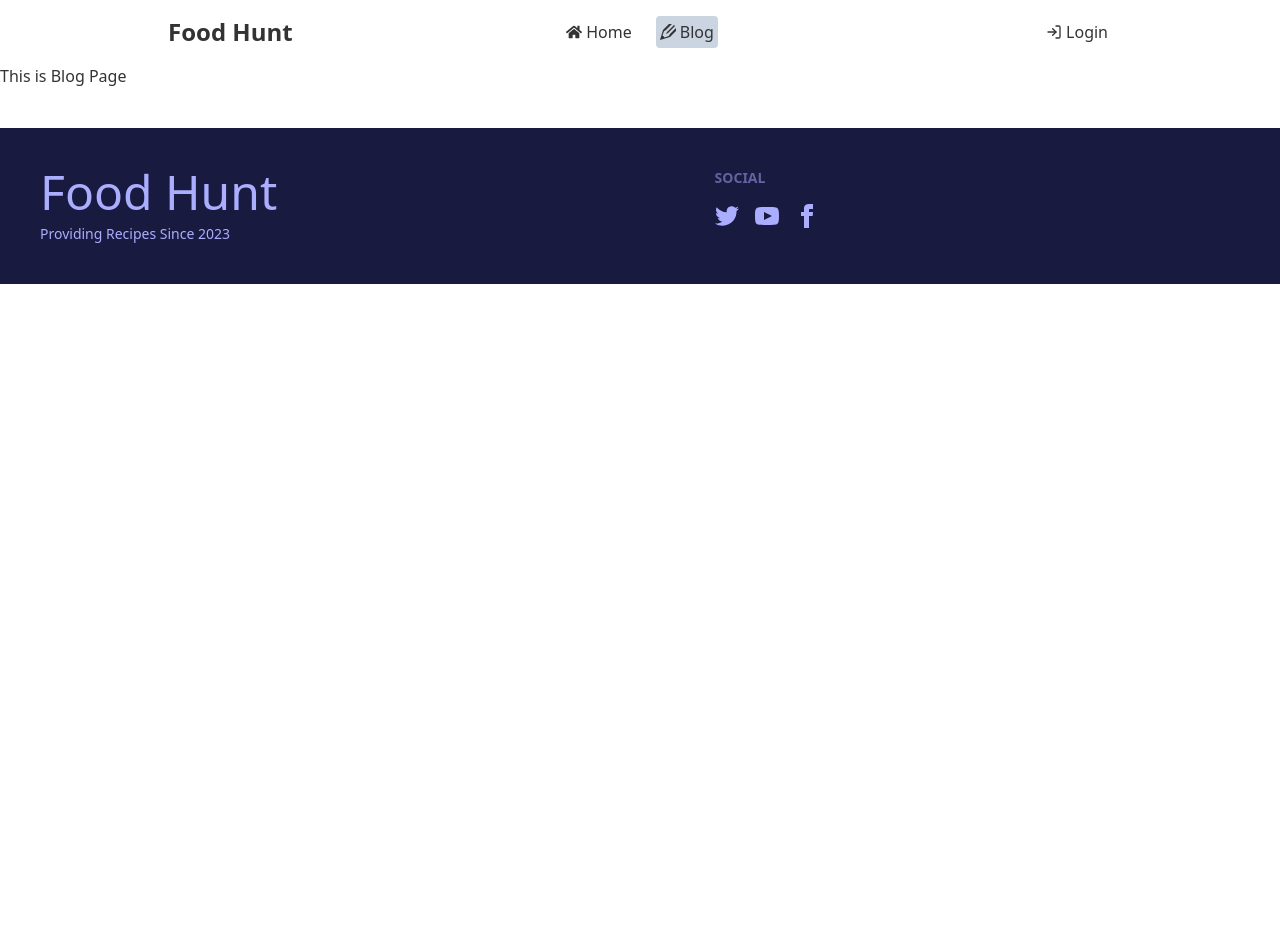
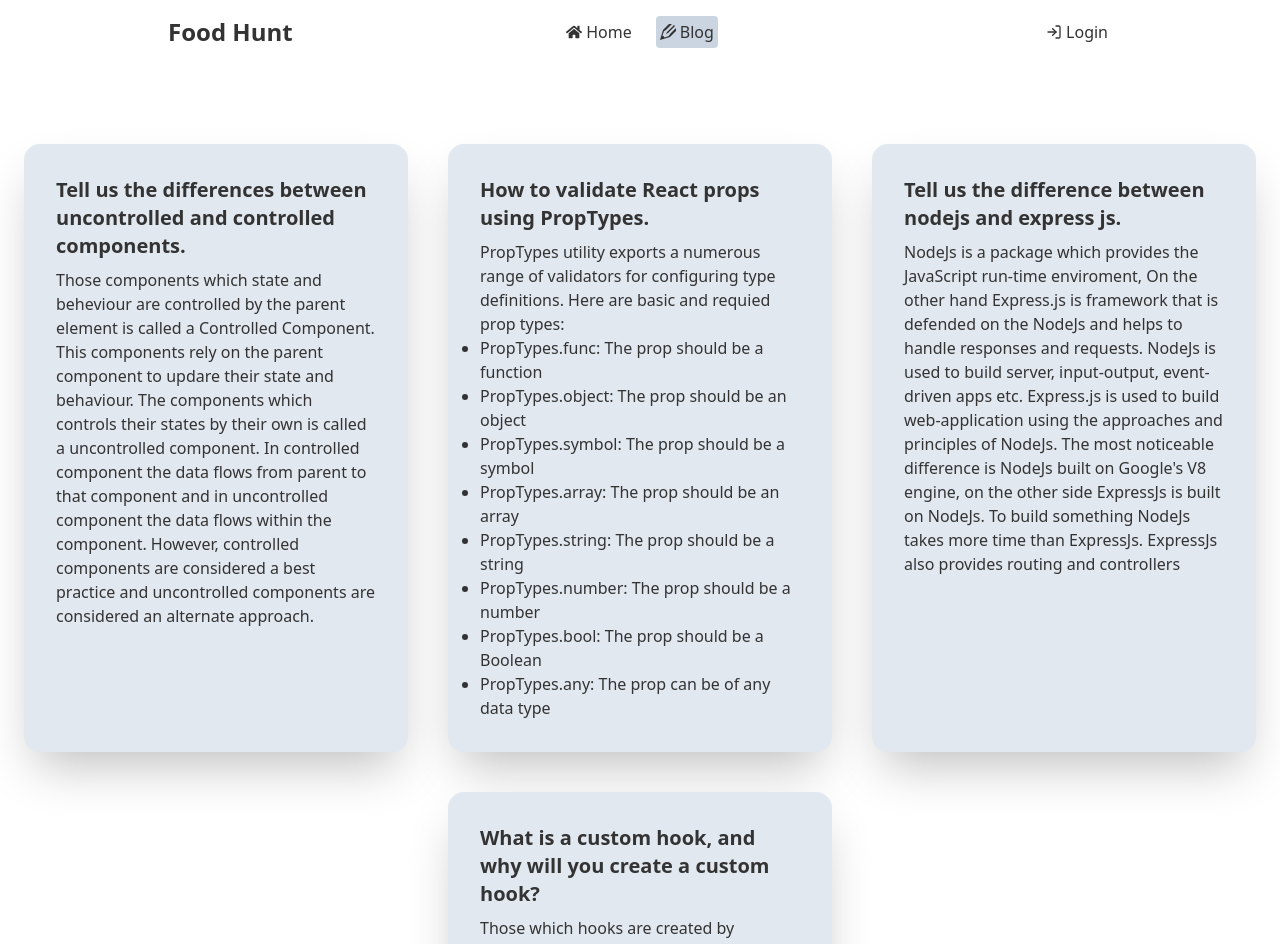
Before and after one commit to Abdur27485/Food-Hunt, a React (Vite) app: page /blog in a window 1280 px wide. Shown: the top 944 px of the page. Before the commit the page ends 800 px from the top, so only its background shows below. Built offline with nearby package versions, Linux system fonts and the light colour scheme; no server answers.

Commit message:
blogs added

```diff
--- a/src/components/BlogCards/BlogCards.jsx
+++ b/src/components/BlogCards/BlogCards.jsx
@@ -2,7 +2,52 @@ import React from 'react';
 
 const BlogCards = () => {
     return (
-        <div>
+        <div className='flex flex-wrap gap-10 justify-center my-20 mx-5'>
+            <div className="card w-96 bg-slate-200 shadow-2xl">
+                <div className="card-body">
+                    <h2 className="card-title">Tell us the differences between uncontrolled and controlled components.</h2>
+                    <p>Those components which state and beheviour are controlled by the parent element is called a Controlled Component. This components rely on the parent component to updare their state and behaviour. The components which controls their states by their own is called a uncontrolled component. In controlled component the data flows from parent to that component and in uncontrolled component the data flows within the component. However, controlled components are considered a best practice and uncontrolled components are considered an alternate approach.</p>
+                </div>
+            </div>
+
+            <div className="card w-96 bg-slate-200 shadow-2xl">
+                <div className="card-body">
+                    <h2 className="card-title">How to validate React props using PropTypes.</h2>
+                    <p>PropTypes utility exports a numerous range of validators for configuring type definitions. Here are basic and requied prop types:
+                        <ul className=' list-disc'>
+                            <li>PropTypes.func: The prop should be a function
+                            </li>
+                            <li>PropTypes.object: The prop should be an object
+                            </li>
+                            <li>PropTypes.symbol: The prop should be a symbol</li>
+                            <li>PropTypes.array: The prop should be an array
+                            </li>
+                            <li>PropTypes.string: The prop should be a string
+                            </li>
+                            <li>PropTypes.number: The prop should be a number
+                            </li>
+                            <li>PropTypes.bool: The prop should be a Boolean
+                            </li>
+                            <li>PropTypes.any: The prop can be of any data type
+                            </li>
+                        </ul>
+                    </p>
+                </div>
+            </div>
+
+            <div className="card w-96 bg-slate-200 shadow-2xl">
+                <div className="card-body">
+                    <h2 className="card-title">Tell us the difference between nodejs and express js.</h2>
+                    <p>NodeJs is a package which provides the JavaScript run-time enviroment, On the other hand Express.js is framework that is defended on the NodeJs and helps to handle responses and requests. NodeJs is used to build server, input-output, event-driven apps etc. Express.js is used to build web-application using the approaches and principles of NodeJs. The most noticeable difference is NodeJs built on Google's V8 engine, on the other side ExpressJs is built on NodeJs. To build something NodeJs takes more time than ExpressJs. ExpressJs also provides routing and controllers</p>
+                </div>
+            </div>
+
+            <div className="card w-96 bg-slate-200 shadow-2xl">
+                <div className="card-body">
+                    <h2 className="card-title">What is a custom hook, and why will you create a custom hook?</h2>
+                    <p>Those which hooks are created by developers are called custom hooks. We use custom hook to reduce the time to write the code and make our code cleaner. As custom hook doesn't needed to be rendered again it enhances the rendering speed. Custom hooks have the ability to be shared between components. Custom hooks improves the readability of the code. React Custoom Hook is a powerful thing which saves time and makes developers reliable. </p>
+                </div>
+            </div>
 
         </div>
     );
--- a/src/pages/Blog/Blog.jsx
+++ b/src/pages/Blog/Blog.jsx
@@ -1,12 +1,13 @@
 import React from 'react';
 import Navbar from '../../components/Navbar/Navbar';
 import Footer from '../../components/Footer/Footer';
+import BlogCards from '../../components/BlogCards/BlogCards';
 
 const Blog = () => {
     return (
         <div>
             <Navbar></Navbar>
-            <h2>This is Blog Page</h2>
+            <BlogCards></BlogCards>
             <Footer></Footer>
         </div>
     );
```
